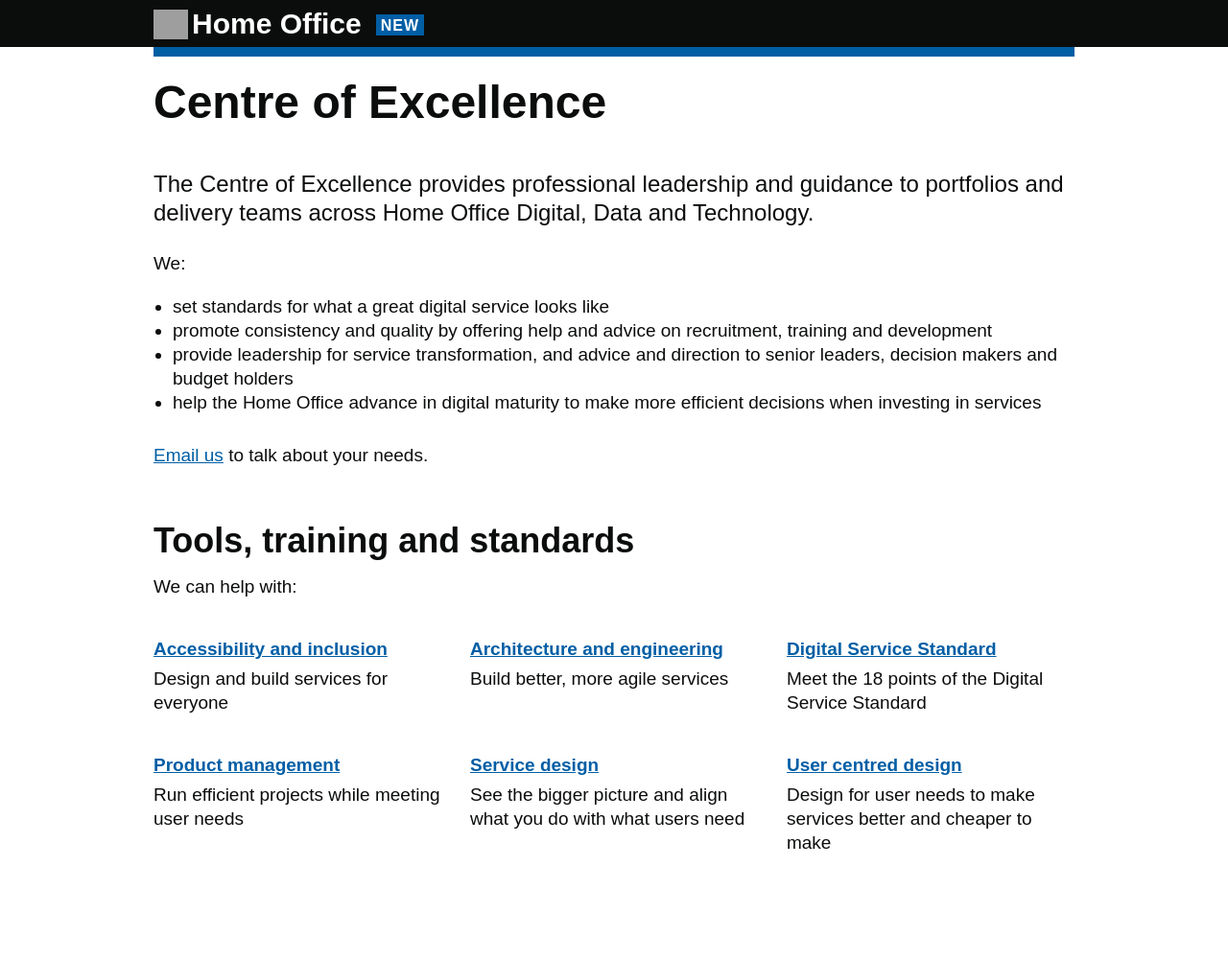
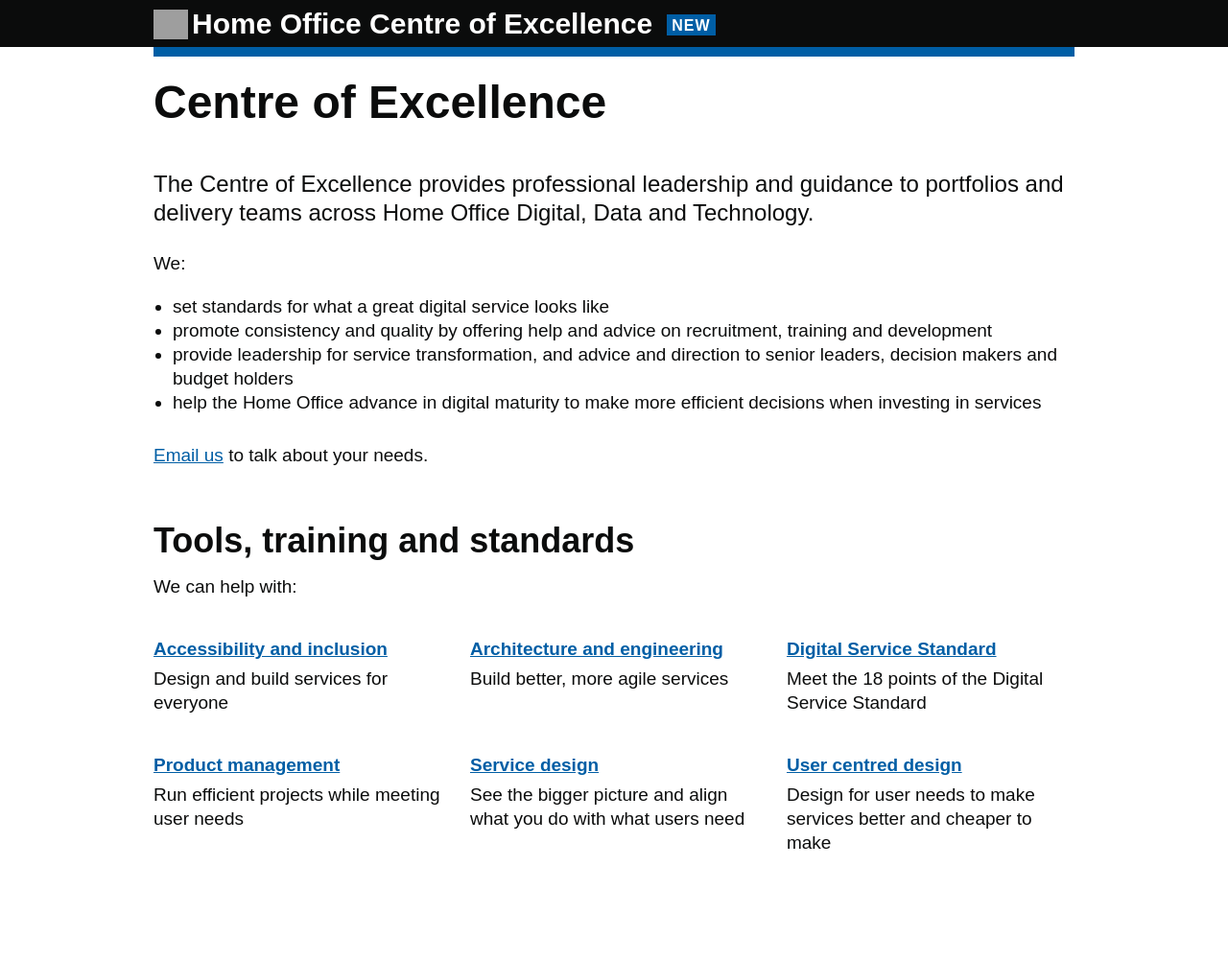
Before and after one commit to Abdul2/coe, a Jekyll site: the page built from index.md, in a window 1280 px wide. Shown: the whole page at 96% size. Built offline with Jekyll 4.4.1, drawn with Linux system fonts in a browser that asks for light colours; grey boxes are pictures that could not be loaded.

Commit message:
dev: update site title

```diff
--- a/_config.yml
+++ b/_config.yml
@@ -13,7 +13,7 @@
 # you will see them accessed via {{ site.title }}, {{ site.email }}, and so on.
 # You can create any custom variable you would like, and they will be accessible
 # in the templates via {{ site.myvariable }}.
-title: Home Office
+title: Home Office Centre of Excellence
 email: your-email@domain.com
 description: > # this means to ignore newlines until "baseurl:"
 
```
